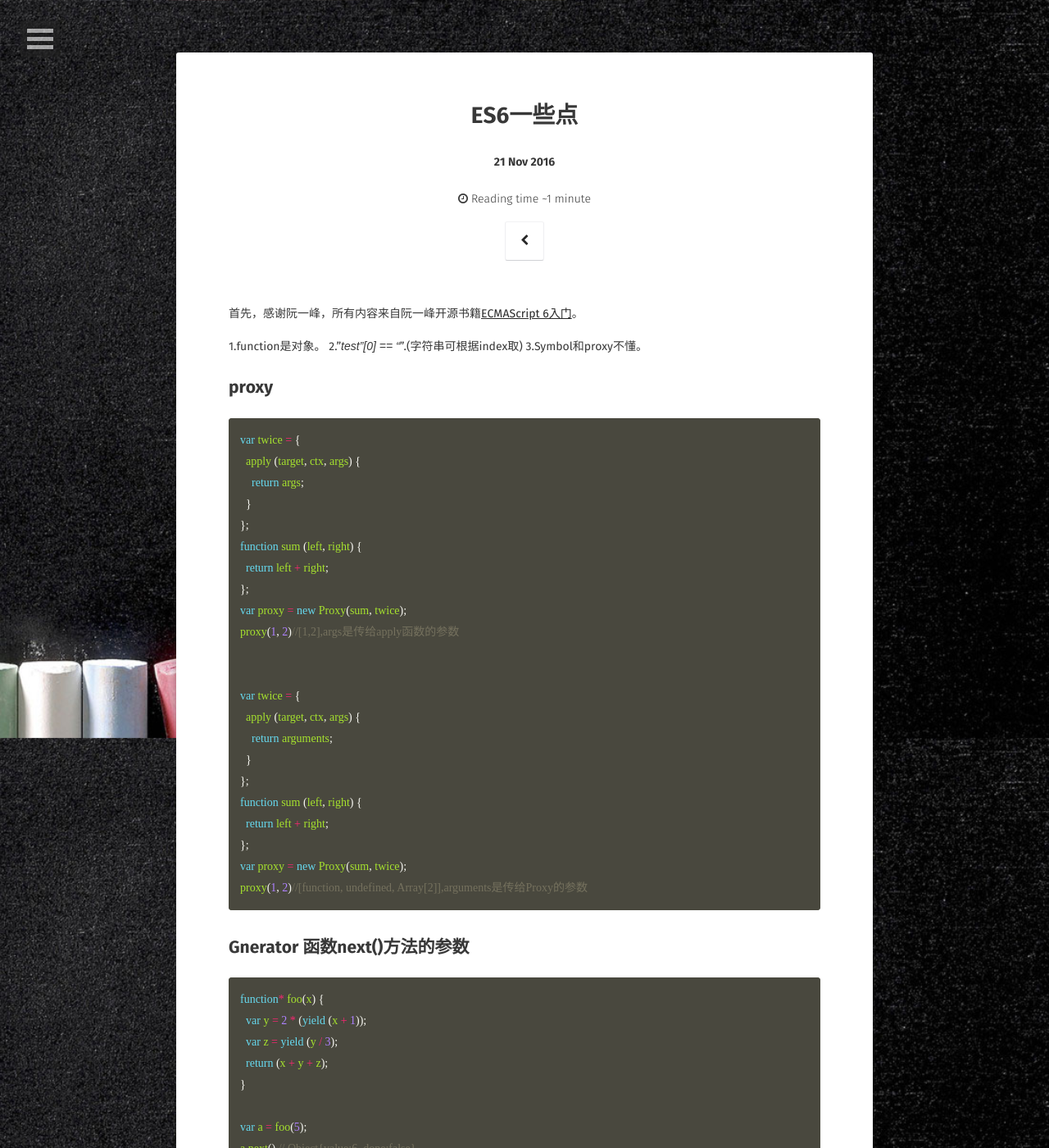
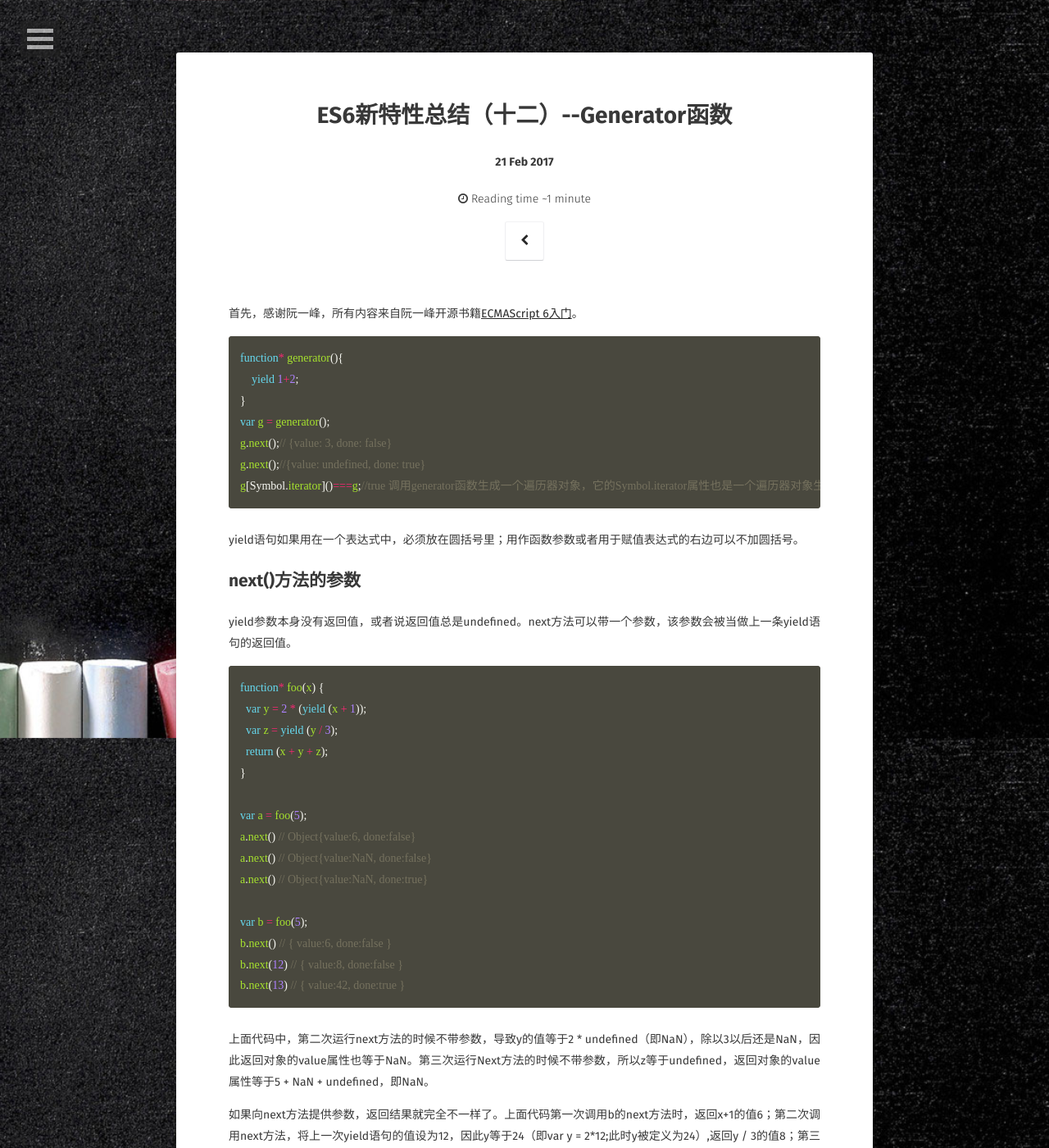
Before and after one commit to ArielWorld/ArielWorld.github.io, a Jekyll site: the page built from _posts/2017-02-21-ES6-note12.md, in a window 1280 px wide and 1400 px high. Shown: the whole window at 82% size. Built offline with Jekyll 4.4.1, drawn with Linux system fonts in a browser that asks for light colours; some web fonts are replaced; comment, search, counter and statistics services are not loaded; some of the changed text lies outside the part shown.

Commit message:
iterator and generator

````diff
--- a/_posts/2017-01-11-ES6-somenote.md
+++ b/_posts/2017-02-21-ES6-note12.md
@@ -1,8 +1,8 @@
 ---
 layout: post
-title:  "ES6一些点"
-date:   2016-11-21
-excerpt: "somenote"
+title:  "ES6新特性总结（十二）--Generator函数"
+date:   2017-02-21
+excerpt: "Generator函数"
 tag:
 - ECMAScript6
 comments: true
@@ -10,38 +10,21 @@ comments: true
 
 首先，感谢阮一峰，所有内容来自阮一峰开源书籍[ECMAScript 6入门](http://es6.ruanyifeng.com/#README)。
 
-1.function是对象。
-2."_test"[0] == "_".(字符串可根据index取)
-3.Symbol和proxy不懂。
-
-## proxy
-
 ```js
-var twice = {
-  apply (target, ctx, args) {
-    return args;
-  }
-};
-function sum (left, right) {
-  return left + right;
-};
-var proxy = new Proxy(sum, twice);
-proxy(1, 2)//[1,2],args是传给apply函数的参数
-
-
-var twice = {
-  apply (target, ctx, args) {
-    return arguments;
-  }
-};
-function sum (left, right) {
-  return left + right;
-};
-var proxy = new Proxy(sum, twice);
-proxy(1, 2)//[function, undefined, Array[2]],arguments是传给Proxy的参数
+function* generator(){
+    yield 1+2;
+}
+var g = generator();
+g.next();// {value: 3, done: false}
+g.next();//{value: undefined, done: true}
+g[Symbol.iterator]()===g;//true 调用generator函数生成一个遍历器对象，它的Symbol.iterator属性也是一个遍历器对象生成函数，执行后返回它自己
 ```
 
-## Gnerator 函数next()方法的参数
+yield语句如果用在一个表达式中，必须放在圆括号里；用作函数参数或者用于赋值表达式的右边可以不加圆括号。
+
+## next()方法的参数
+
+yield参数本身没有返回值，或者说返回值总是undefined。next方法可以带一个参数，该参数会被当做上一条yield语句的返回值。
 
 ```js
 function* foo(x) {
@@ -64,3 +47,21 @@ b.next(13) // { value:42, done:true }
 上面代码中，第二次运行next方法的时候不带参数，导致y的值等于2 * undefined（即NaN），除以3以后还是NaN，因此返回对象的value属性也等于NaN。第三次运行Next方法的时候不带参数，所以z等于undefined，返回对象的value属性等于5 + NaN + undefined，即NaN。
 
 如果向next方法提供参数，返回结果就完全不一样了。上面代码第一次调用b的next方法时，返回x+1的值6；第二次调用next方法，将上一次yield语句的值设为12，因此y等于24（即var y = 2*12;此时y被定义为24）,返回y / 3的值8；第三次调用next方法，将上一次yield语句的值设为13(即var z = 13;z被定义为13)，因此z等于13，这时x等于5（x是在调用foo()函数时传参被赋值为5），y等于24，所以return语句的值等于42。
+
+如果希望第一次帝欧用next方法时就能输入值，可以在Generator函数外面包一层。
+
+```js
+function wrapper(generatorFunction){
+    return function(...args){
+        let ge = generatorFunction(...args);
+        ge.next();
+        return ge;
+    }
+}
+const wrapped = wrapper(function* (){
+    console.log(`First input: ${yield}`);
+    return "done";
+    });
+wrapped().next(1);//First input: 1  {value: "done", done: true}
+//wrapped()相当于wrapper(function* (){...})(),返回wrapper内部的匿名函数，该匿名函数返回ge,args是next()内的参数
+```
````
Also changed, not shown: _posts/2017-02-15-ES6-note9.md (+23 -0 lines), _posts/2017-02-20-ES6-note11.md (+41 -0 lines).
